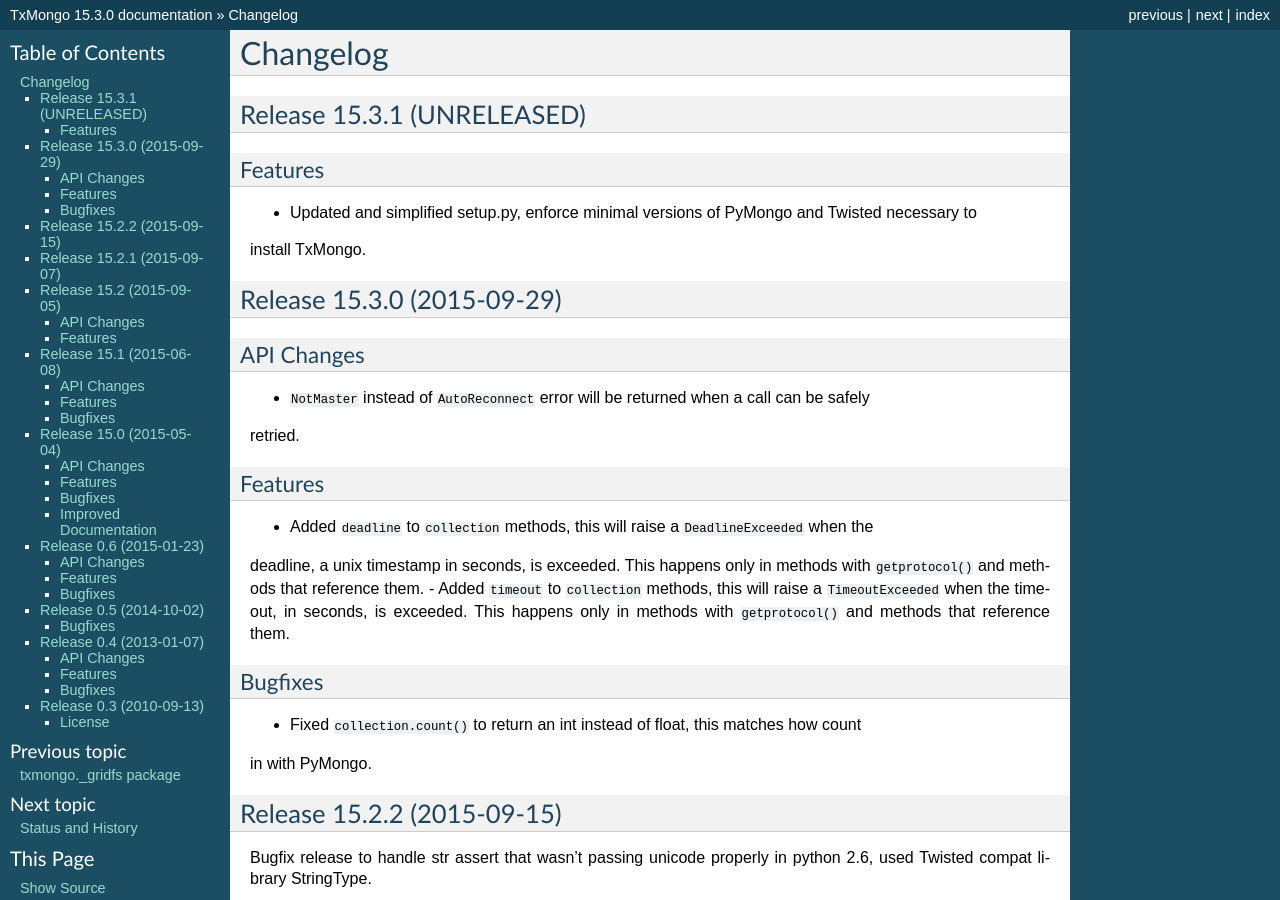
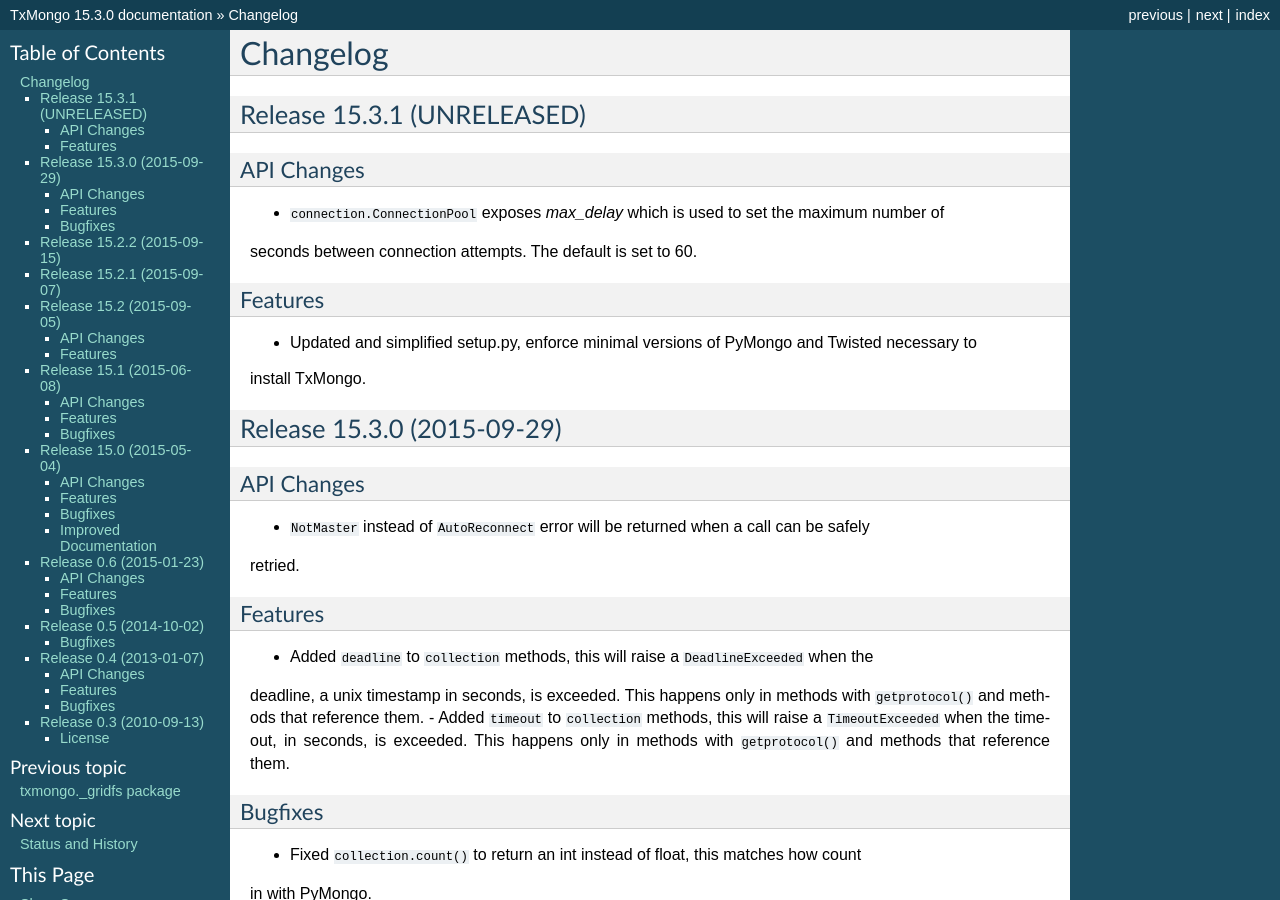
Before and after one commit to twisted/txmongo, a Sphinx documentation site: the page built from docs/source/NEWS.rst, in a window 1280 px wide and 900 px high. Built offline with Sphinx 7.4.7, drawn with Linux system fonts in a browser that asks for light colours; formulas are drawn with MathJax 3.

Commit message:
expose max_delay

```diff
--- a/docs/source/NEWS.rst
+++ b/docs/source/NEWS.rst
@@ -3,6 +3,12 @@
 
 Release 15.3.1 (UNRELEASED)
 ---------------------------
+
+API Changes
+^^^^^^^^^^^
+
+- ``connection.ConnectionPool`` exposes `max_delay` which is used to set the maximum number of
+seconds between connection attempts. The default is set to 60.
 
 Features
 ^^^^^^^^
```
Also changed, not shown: 1 other file.
